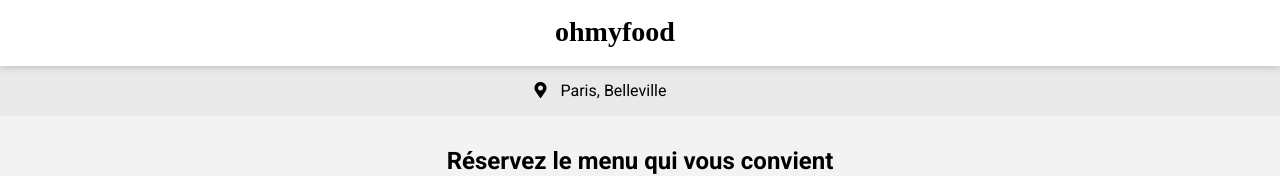
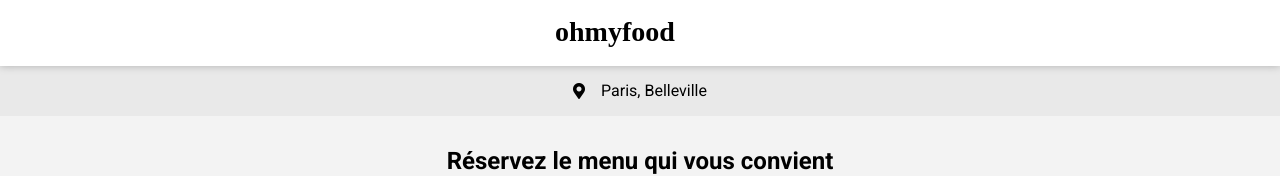
Before and after one commit to lilianiloani/oh-my-food, a website: page index.html in a window 1280 px wide. Shown: the top 176 px of the page. Drawn offline with Linux system fonts and the light colour scheme; a web font is replaced by a local one.

Commit message:
replaced input element with span

```diff
--- a/index.html
+++ b/index.html
@@ -25,10 +25,7 @@
     <main>
         <!--section localisation-->
         <div class="location">
-            <span>
-                <i class="fas fa-map-marker-alt location__icon"></i>
-                <input type="search" name="city" value="Paris, Belleville" placeholder="votre ville">
-            </span>
+            <i class="fas fa-map-marker-alt location__icon"></i><span>Paris, Belleville</span>
         </div>
         <!--section profile-->
         <div class="info">
--- a/sass/pages/_home.scss
+++ b/sass/pages/_home.scss
@@ -11,7 +11,6 @@
     @include flexCentre;
     position: relative;
     box-shadow: 0 0 0.5rem rgb(0, 0, 0, 0.25);
-    z-index: 1000;
     &__logo {
         font-family: "shrikhand", "cursive";
         font-size: 1.75rem;
@@ -24,13 +23,9 @@
     height: 50px;
     background-color: $color-local;
     &__icon {
-        margin-right: 0.5rem;
+        padding-right: 1rem;
+
     }
-}
-input {
-    border: none;
-    background-color: transparent;
-    font-size: 1rem;
 }
 //profile==========
 .info {
```
Also changed, not shown: css/style.css, 1 other file.
